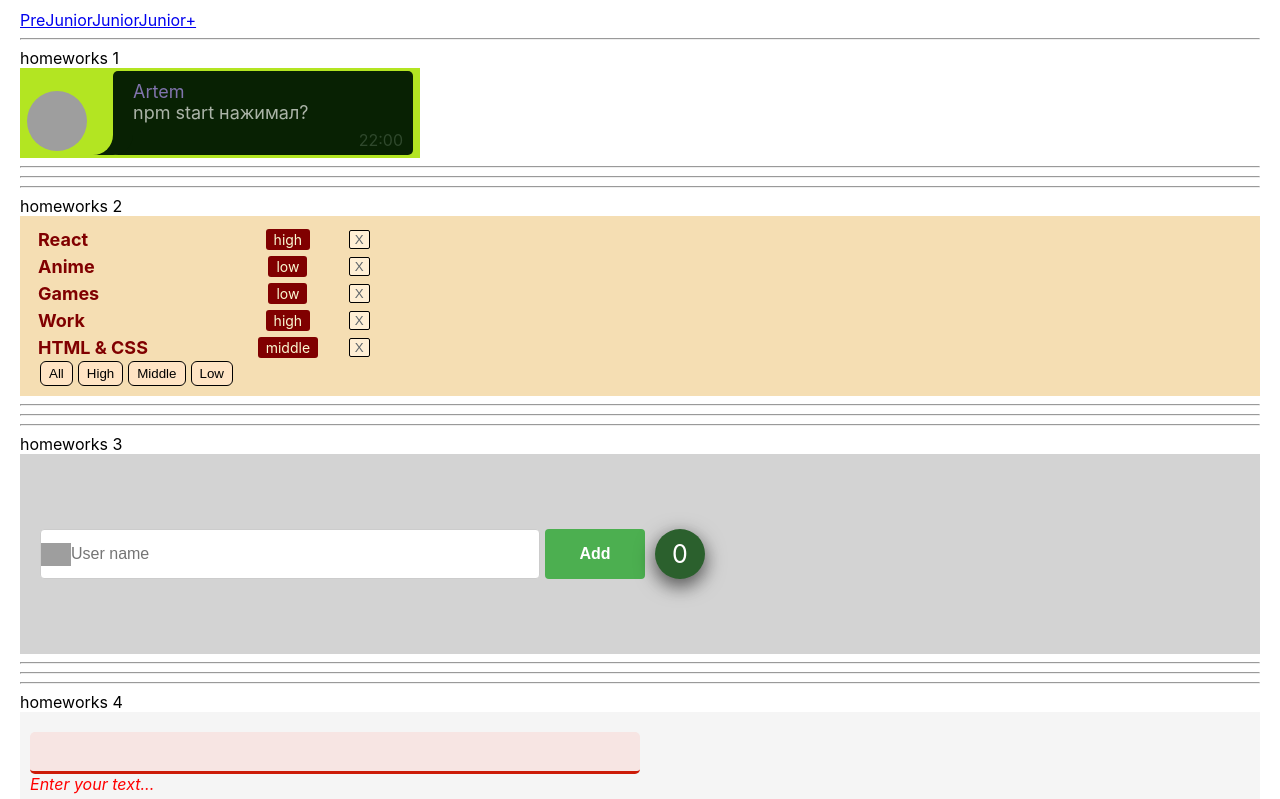
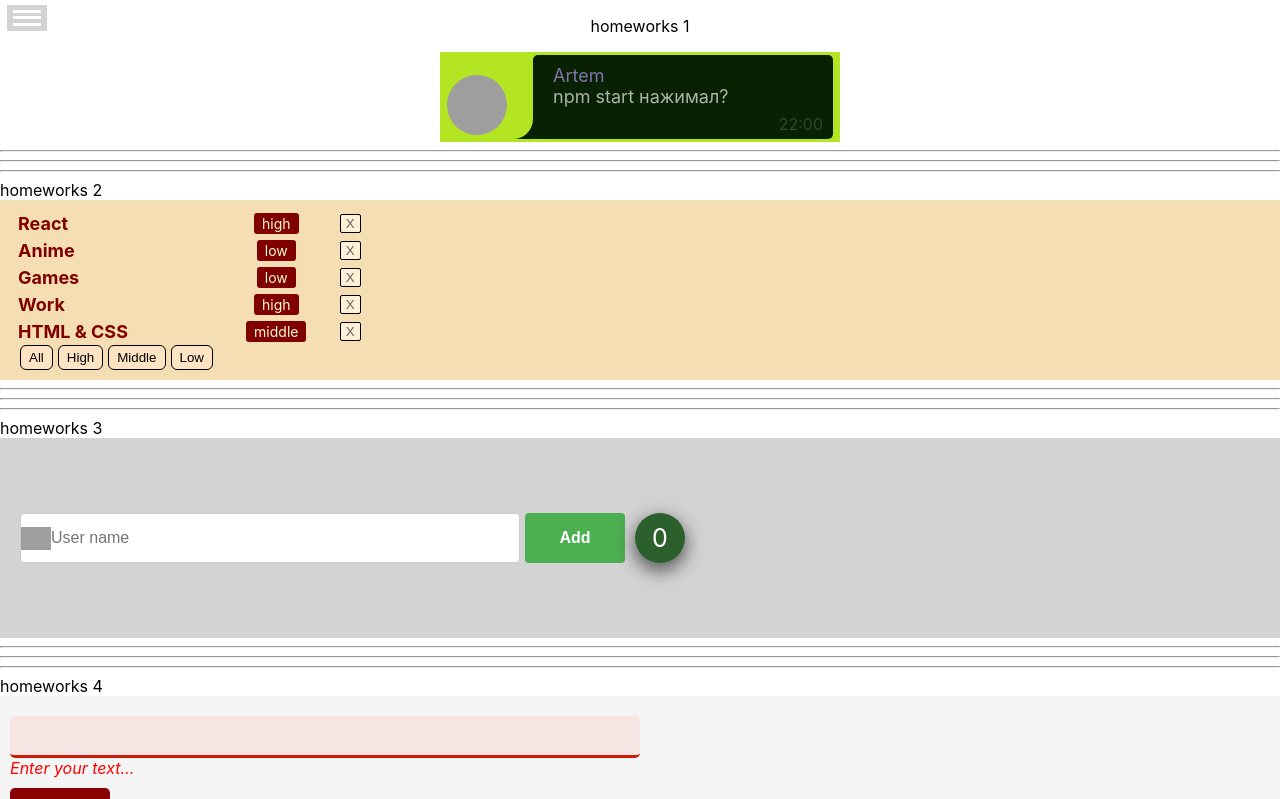
Before and after one commit to Daria0109/react-homeworks, a React (Create React App) app: page /#/pre-junior in a window 1280 px wide. Shown: the top 799 px of the page. Built offline with nearby package versions, Linux system fonts and the light colour scheme; grey boxes are pictures that could not be loaded.

Commit message:
homework-5

```diff
--- a/src/p1-main/m1-ui/u1-app/App.module.css
+++ b/src/p1-main/m1-ui/u1-app/App.module.css
@@ -1,3 +1,3 @@
-.App {
-padding: 10px 20px;
-}
+/*.App {*/
+/*padding: 10px 20px;*/
+/*}*/
--- a/src/p2-homeworks/h1/HW1.tsx
+++ b/src/p2-homeworks/h1/HW1.tsx
@@ -1,5 +1,6 @@
 import React from "react";
 import Message from './Message';
+import classes from './Message.module.css'
 
 
 
@@ -13,9 +14,9 @@ function HW1() {
     };
 
        return (
-        <div>
-            <hr/>
-            homeworks 1
+        <div className={classes.hw_1}>
+            {/*<hr/>*/}
+            <p className={classes.homework_1}>homeworks 1</p>
             {/*should work (должно работать)*/}
 
             <Message
--- a/src/p2-homeworks/h1/Message.module.css
+++ b/src/p2-homeworks/h1/Message.module.css
@@ -2,13 +2,19 @@
     box-sizing: border-box;
 }
 
+.homework_1 {
+    text-align: center;
+}
+
 .message {
+    margin: 0 auto;
     width: 400px;
     height: 90px;
     padding: 3px 7px;
     background-color: #b3e522;
     display: flex;
     justify-content: space-between;
+
 }
 
 .avatar {
--- /dev/null
+++ b/src/p2-homeworks/h5/HW5.module.css
@@ -0,0 +1,7 @@
+* {
+    box-sizing: border-box;
+}
+.page {
+    position: relative;
+    overflow-x: hidden;
+}
--- a/src/p2-homeworks/h5/HW5.tsx
+++ b/src/p2-homeworks/h5/HW5.tsx
@@ -2,10 +2,11 @@ import React from "react";
 import Header from "./Header";
 import Routes from "./Routes";
 import {HashRouter} from 'react-router-dom';
+import s from './HW5.module.css'
 
 function HW5() {
     return (
-        <div>
+        <div className={s.page}>
             {/*в gh-pages лучше работает HashRouter*/}
             <HashRouter>
 
--- /dev/null
+++ b/src/p2-homeworks/h5/Header.module.css
@@ -0,0 +1,59 @@
+* {
+    box-sizing: border-box;
+}
+
+.navbar {
+    position: fixed;
+    top: 0;
+    left: 0;
+    width: 30%;
+    height: 100vh;
+    display: flex;
+    align-items: center;
+    justify-content: center;
+    background-color: powderblue;
+    z-index: 999;
+    transition: 0.5s;
+    transform: translateX(-100%);
+}
+.navbar_active {
+    transform: translateX(-0%);
+}
+
+.links {
+    height: 30%;
+    display: flex;
+    flex-direction: column;
+    align-items: center;
+    justify-content: space-around;
+}
+
+.nav_btn {
+    position: absolute;
+    top: 5px;
+    right: -47px;
+    width: 40px;
+    height: 26px;
+    display: flex;
+    flex-direction: column;
+    align-items: center;
+    justify-content: space-around;
+    padding: 3px;
+    background-color: lightgrey;
+
+    cursor: pointer;
+}
+.btn_item {
+    width: 80%;
+    height: 3px;
+    background-color: white;
+}
+.link {
+    text-decoration: none;
+    font-size: 22px;
+    font-weight: bold;
+    color: navy;
+}
+.link_active {
+    color: goldenrod;
+}
--- a/src/p2-homeworks/h5/Header.tsx
+++ b/src/p2-homeworks/h5/Header.tsx
@@ -1,12 +1,26 @@
-import React from "react";
+import React, {useState} from 'react';
 import {NavLink} from 'react-router-dom';
+import s from './Header.module.css'
 
 function Header() {
+    const [navbar, setNavbar] = useState<boolean>(false);
+    const navbarStyle = navbar ? `${s.navbar} ${s.navbar_active}` : `${s.navbar}`;
+    const onClickHandler = () => setNavbar(!navbar);
+    const disableNavbar = () => setNavbar(false);
+
     return (
-        <div>
-            <NavLink to="/pre-junior">PreJunior</NavLink>
-            <NavLink to="/junior">Junior</NavLink>
-            <NavLink to="/junior+">Junior+</NavLink>
+        <div className={navbarStyle}>
+            <div className={s.nav_btn} onClick={onClickHandler}>
+                <div className={s.btn_item}></div>
+                <div className={s.btn_item}></div>
+                <div className={s.btn_item}></div>
+            </div>
+
+            <div className={s.links}>
+                <NavLink className={s.link} activeClassName={s.link_active} onClick={disableNavbar} to="/pre-junior">PreJunior</NavLink>
+                <NavLink className={s.link} activeClassName={s.link_active} onClick={disableNavbar} to="/junior">Junior</NavLink>
+                <NavLink className={s.link} activeClassName={s.link_active} onClick={disableNavbar} to="/junior+">Junior+</NavLink>
+            </div>
         </div>
     );
 }
--- a/src/p2-homeworks/h5/Routes.tsx
+++ b/src/p2-homeworks/h5/Routes.tsx
@@ -22,8 +22,8 @@ function Routes() {
             <Route path={"/"} exact render={() => <Redirect to={PATH.PRE_JUNIOR}/>}/>
 
             <Route path={PATH.PRE_JUNIOR} render={() => <PreJunior/>}/>
-            <Route path={PATH.JUNIOR} render={() => <Junior/>}/>
-            <Route path={PATH.JUNIOR_PLUS} render={() => <JuniorPlus/>}/>
+            {/*<Route path={PATH.JUNIOR} render={() => <Junior/>}/>*/}
+            {/*<Route path={PATH.JUNIOR_PLUS} render={() => <JuniorPlus/>}/>*/}
 
             {/*у этого роута нет пути, он отрисуется если пользователь захочет попасть на несуществующую страницу*/}
             <Route render={() => <Error404/>}/>
--- /dev/null
+++ b/src/p2-homeworks/h5/pages/Error404.module.css
@@ -0,0 +1,34 @@
+* {
+    box-sizing: border-box;
+}
+
+.error_block {
+    width: 65%;
+    margin: auto;
+    padding-top: 100px;
+    display: flex;
+    align-items: center;
+    justify-content: space-between;
+}
+
+.error_img {
+    display: inline-block;
+    max-width: 300px;
+}
+
+.error_text {
+    flex-basis: 60%;
+    display: flex;
+    flex-direction: column;
+}
+
+.error_header {
+    font-weight: bold;
+    font-size: 76px;
+    line-height: 1.1em;
+}
+
+.error_paragraph {
+    font-size: 24px;
+    line-height: 1.2em;
+}
--- a/src/p2-homeworks/h5/pages/Error404.tsx
+++ b/src/p2-homeworks/h5/pages/Error404.tsx
@@ -1,11 +1,16 @@
 import React from "react";
+import s from './Error404.module.css'
+import errorImage from '../../../assets/homework-5/404-error.jpg'
 
 function Error404() {
     return (
-        <div>
-            <div>404</div>
-            <div>Page not found!</div>
-            <div>—ฅ/ᐠ.̫ .ᐟ\ฅ—</div>
+        <div className={s.error_block}>
+            <img className={s.error_img} src={errorImage} alt="404"/>
+            <div className={s.error_text}>
+                <div className={s.error_header}>OOOPS! PAGE NOT FOUND...</div>
+                <p className={s.error_paragraph}>You must have picked the wrong door because I haven't been able to
+                    lay my eye on the page you've been searching for.</p>
+            </div>
         </div>
     );
 }
```
Also changed, not shown: src/assets/homework-5/404-error.jpg (added), src/p2-homeworks/h1/Message.tsx (indentation only).
